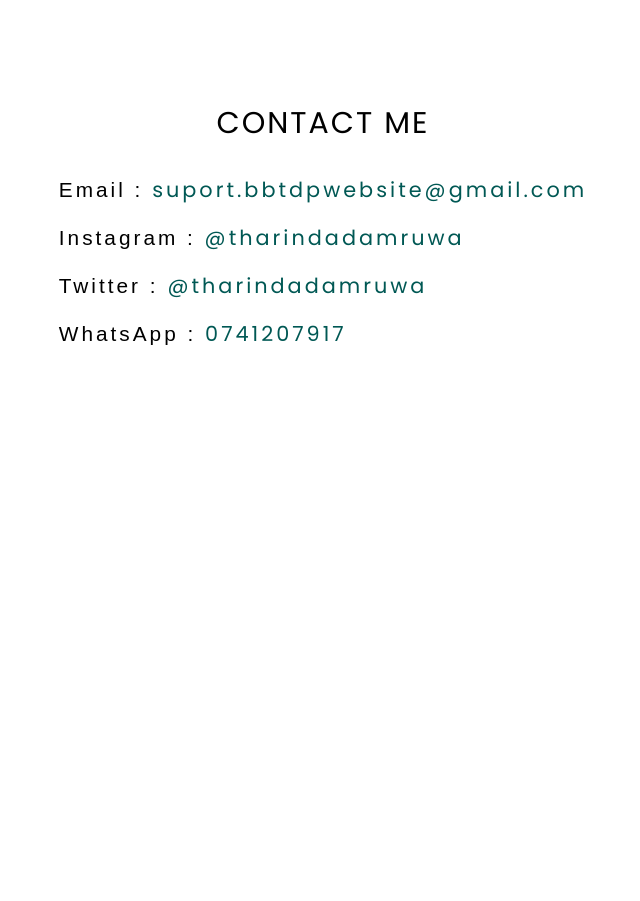
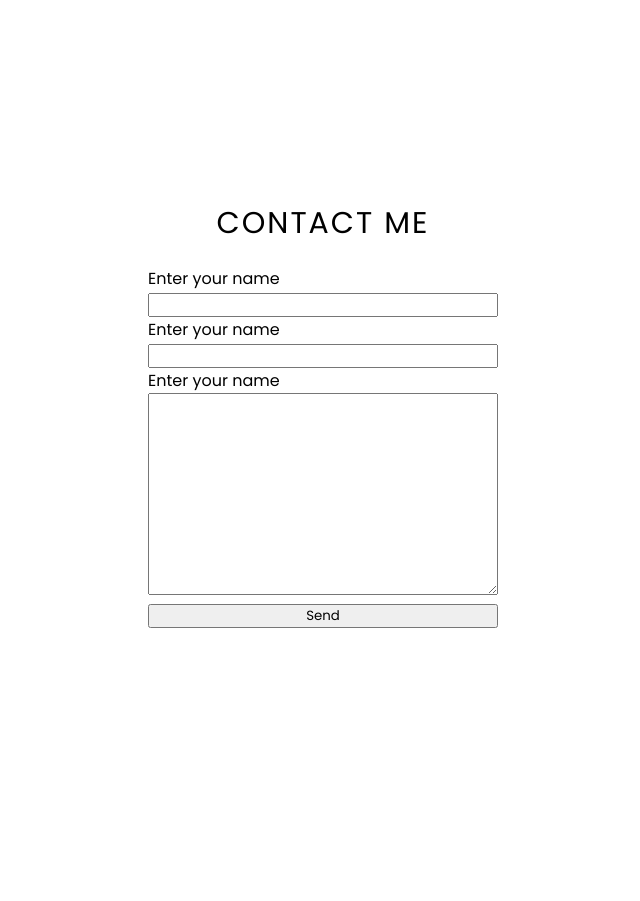
Before and after one commit to tharindadamruwa/personal-portfolio-v2, a PHP site: page / in a window 1280 px wide. Shown: the part 2399-3300 px from the top of the page, without its empty margins (317-957 px from the left). Before the commit the page ends 2744 px from the top, so only its background shows below. Run offline with PHP 8.4, Linux system fonts and the light colour scheme; data comes from the database, SQL or seed files in the repository; some web fonts are replaced.

Commit message:
2nd commit

```diff
--- a/admin.php
+++ b/admin.php
@@ -18,7 +18,7 @@
     <meta name="viewport" content="width=device-width, initial-scale=1.0">
     <title>Admin | Tharinda Damruwan | Persanol Website</title>
 
-    <link rel="shortcut icon" href="img/favicon.ico" type="image/x-icon">
+    <link rel="shortcut icon" href="img/favicon.png" type="png">
     <link rel="stylesheet" href="css/admin.css">
     <script src="https://cdnjs.cloudflare.com/ajax/libs/jquery/3.6.1/jquery.min.js"></script>
     <script src="js/admin.js"></script>
--- a/css/style.css
+++ b/css/style.css
@@ -273,7 +273,7 @@
     transition: 0.5s;
 }
 
-#admin-btn:hover  {
+#admin-btn:hover {
     cursor: pointer;
     font-size: 20px;
 }
@@ -329,6 +329,7 @@
 
 .contact_section {
     width: 100%;
+    height: 100vh;
     background: rgba(255, 255, 255, 0.437);
 }
 
@@ -337,15 +338,15 @@
     margin-top: 100px;
     margin-bottom: 250px;
     justify-content: center;
+    align-items: center;
 }
-
 .contact_title {
     text-transform: uppercase;
     font-weight: 400;
     letter-spacing: 2px;
     font-size: 30px;
     text-align: center;
-    margin-bottom: 20px;
+    margin-bottom: 20px;margin-top: 100px;
 }
 
 .contact_row {
@@ -367,3 +368,15 @@
     font-size: 1.5rem;
     cursor: pointer;
 }
+
+.con-form {
+    display: block;
+    width: 350px;
+}
+.con_item input{
+
+}
+.con_item input,
+.con_item textarea {
+    width: 100%;
+}
--- a/index.php
+++ b/index.php
@@ -11,7 +11,7 @@
     <meta name="viewport" content="width=device-width, initial-scale=1.0">
     <title>Tharinda Damruwan | Persanol Website</title>
 
-    <link rel="shortcut icon" href="img/favicon.ico" type="image/x-icon">
+    <link rel="shortcut icon" href="img/favicon.png" type="png">
     <link rel="stylesheet" href="css/style.css">
     <link rel="stylesheet" href="css/res.css">
     <link rel="stylesheet" href="https://cdnjs.cloudflare.com/ajax/libs/font-awesome/6.2.0/css/all.min.css">
@@ -1207,7 +1207,7 @@
                             mobile apps develop, logo design, grapic design, web apps develop and more...</p>
                         <div class="about-button">
 
-                            <a href="#contact">Contact</a>
+                            <a href="#contacts">Contact</a>
 
                         </div>
 
@@ -1300,13 +1300,35 @@
 
                     <div class="contact_row_section">
 
-                        <div class="contact_row">Email : <a target="_blank" href="mailto:suport.bbtdpwebsite@gmail.com">suport.bbtdpwebsite@gmail.com</a></div>
-                        <div class="contact_row">Instagram : <a target="_blank" href="https://www.instagram.com/tharindadamruwa/">@tharindadamruwa</a></div>
-                        <div class="contact_row">Twitter : <a target="_blank" href="https://twitter.com/tharindadamruwa">@tharindadamruwa</a></div>
-                        <div class="contact_row">WhatsApp : <a target="_blank" href="http://Wa.me/+94741207917?text=Hello.%20I%20want%20to%20contact%20Tharinda..">0741207917</a>
+                        <div class="con-form">
+
+                                <div class="con_item">
+
+                                    <label for="name">Enter your name<label><br>
+                                    <input type="text" name="name" id="name">
+
+                                </div>
+                                <div class="con_item">
+
+                                    <label for="name">Enter your name<label><br>
+                                    <input type="text" name="email" id="email" class="email">
+
+                                </div>
+                                <div class="con_item">
+
+                                    <label for="name">Enter your name<label><br>
+                                    <textarea name="msg" id="msg" cols="30" rows="10"></textarea>
+
+                                </div>
+                                <div class="con_item">
+
+                                    <input type="button" name="submit" id="submit" class="submit" value="Send">
+
+                                </div>
+
+                            </div>
+
                         </div>
-
-                    </div>
 
                 </div>
 
--- a/login.php
+++ b/login.php
@@ -17,7 +17,7 @@
     <meta name="viewport" content="width=device-width, initial-scale=1.0">
     <title>Login | Tharinda Damruwan | Persanol Website</title>
 
-    <link rel="shortcut icon" href="img/favicon.ico" type="image/x-icon">
+    <link rel="shortcut icon" href="img/favicon.png" type="png">
     <link rel="stylesheet" href="css/login.css">
     <script src="https://cdnjs.cloudflare.com/ajax/libs/jquery/3.6.1/jquery.min.js"></script>
     <script src="js/login.js"></script>
```
Also changed, not shown: img/favicon.png (added).
